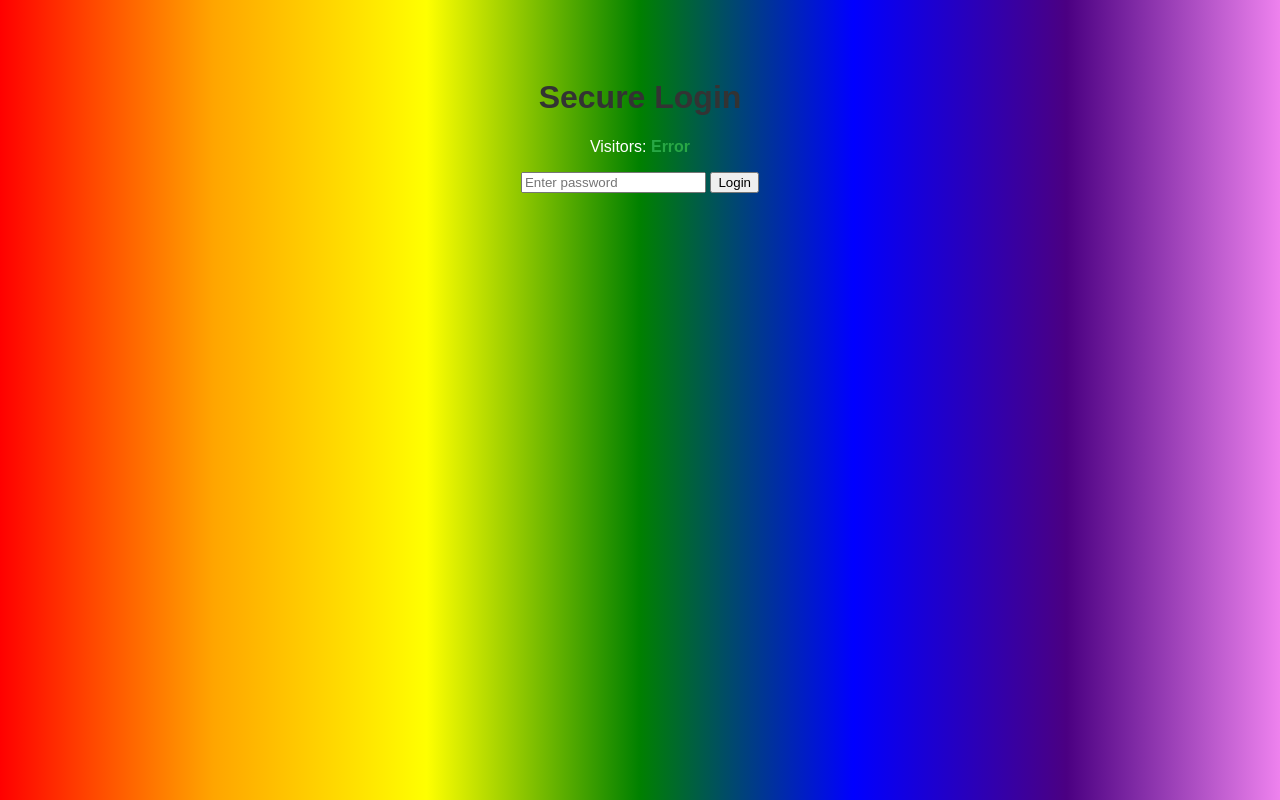
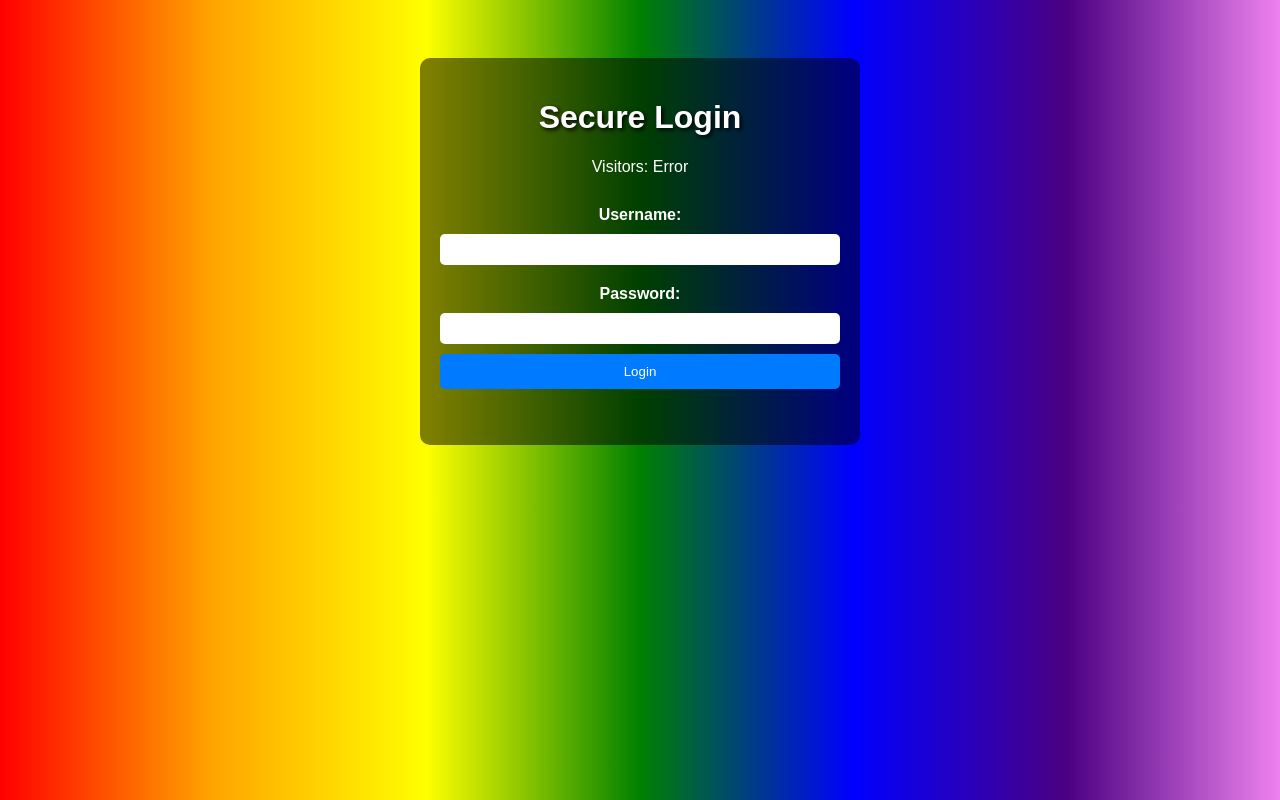
Before and after one commit to GabFall75/button-counter-website, a website: page index.html in a window 1280 px wide. Drawn offline with Linux system fonts and the light colour scheme; no server answers.

Commit message:
Add text container and fix styling

```diff
--- a/index.html
+++ b/index.html
@@ -8,16 +8,22 @@
 </head>
 <body>
 
-    <h1>Secure Login</h1>
-    <p>Visitors: <span id="visitor-counter">0</span></p>
+    <div class="text-container">
+        <h1>Secure Login</h1>
+        <p>Visitors: <span id="visitor-counter">0</span></p>
 
-    <div id="login-form">
-        <input type="password" id="password-input" placeholder="Enter password">
-        <button id="submit-button">Login</button>
-        <p id="message"></p>
+        <div id="login-form">
+            <label for="username-input">Username:</label>
+            <input type="text" id="username-input" required>
+
+            <label for="password-input">Password:</label>
+            <input type="password" id="password-input" required>
+
+            <button id="submit-button">Login</button>
+            <p id="message"></p>
+        </div>
     </div>
 
     <script src="script.js"></script>
-
 </body>
 </html>
--- a/styles.css
+++ b/styles.css
@@ -1,43 +1,61 @@
 body {
-   font-family: Arial, sans-serif;
+    font-family: Arial, sans-serif;
     text-align: center;
     padding-top: 50px;
-
-    /* Rainbow gradient */
     background-image: linear-gradient(to right, red, orange, yellow, green, blue, indigo, violet);
     background-attachment: fixed;
-
-    /* Add this to improve text readability */
     color: white;
 }
 
-h1 {
-    color: #333;
+.text-container {
+    background-color: rgba(0, 0, 0, 0.5); /* A semi-transparent black background */
+    padding: 20px;
+    border-radius: 10px;
+    width: 80%;
+    max-width: 400px;
+    margin: 0 auto; /* This centers the container */
 }
 
-/* Visitor counter style */
-#visitor-counter {
-    font-weight: bold;
-    color: #28a745; /* A new color for this counter */
+h1 {
+    color: white;
+    text-shadow: 2px 2px 4px #000000; /* Adds a shadow to make the text pop */
 }
 
-/* Click counter style */
-#click-counter {
+label {
+    display: block;
+    margin-top: 10px;
     font-weight: bold;
-    color: #007bff;
 }
 
-#click-button {
-    padding: 10px 20px;
-    font-size: 16px;
-    cursor: pointer;
+#login-form {
+    display: flex;
+    flex-direction: column;
+    gap: 10px;
+    margin-top: 20px;
+}
+
+input[type="text"],
+input[type="password"],
+input[type="email"] {
+    padding: 8px;
+    border: none;
+    border-radius: 5px;
+}
+
+button {
+    padding: 10px;
     border: none;
     border-radius: 5px;
     background-color: #007bff;
     color: white;
-    margin-top: 20px;
+    cursor: pointer;
 }
 
-#click-button:hover {
+button:hover {
     background-color: #0056b3;
 }
+
+#message {
+    font-weight: bold;
+    margin-top: 10px;
+}
```
